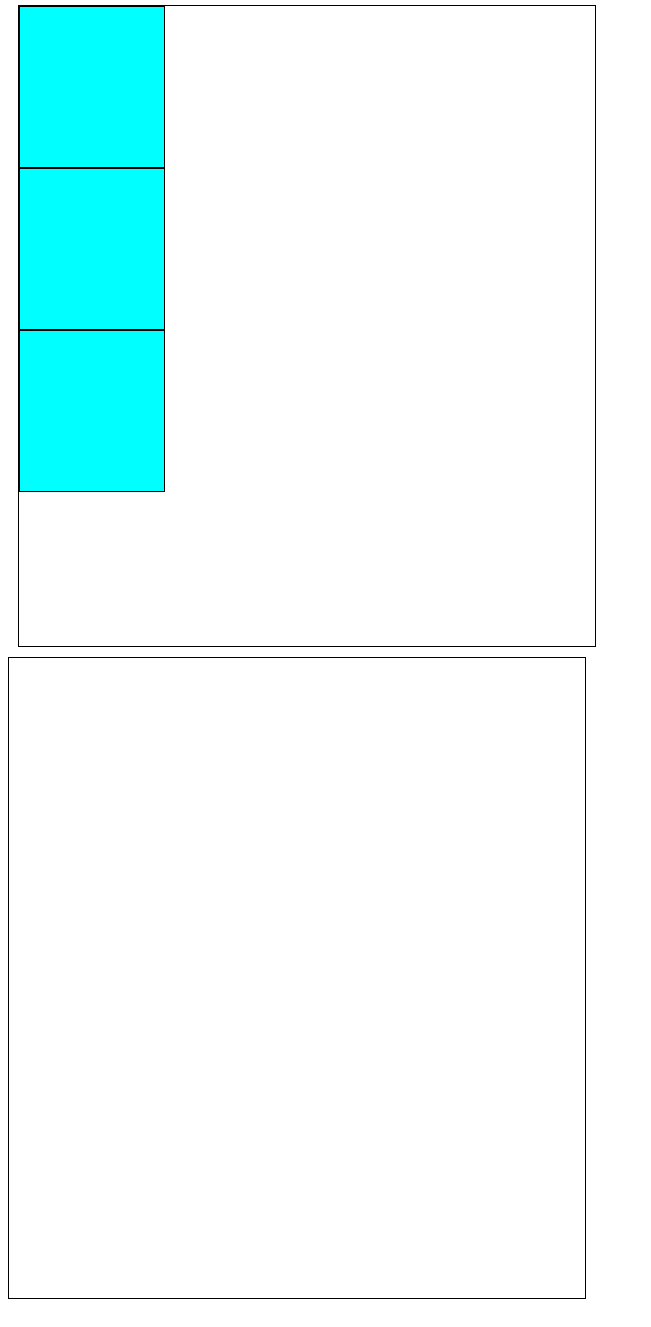
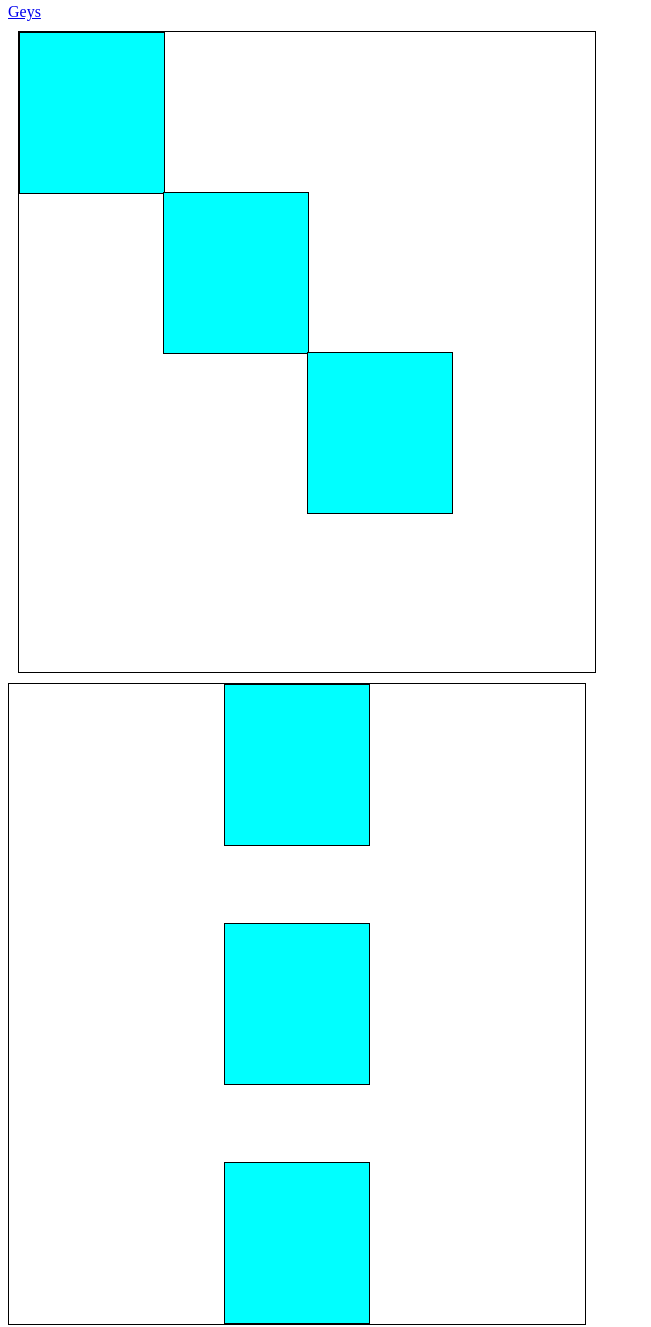
Before and after one commit to JuandiSolo/TallerMultimediayTransmedia_1, a plain HTML site: page index.html in a window 1280 px wide. Shown: the part 5-1332 px from the top of the page, without its empty margins (0-651 px from the left). Drawn offline with Linux system fonts and the light colour scheme.

Commit message:
creación duibujo y arreglo cuadrados

```diff
--- a/estilo.css
+++ b/estilo.css
@@ -18,12 +18,19 @@ body {
     height: 80vh;
     border: 1px solid black;
     margin: 10px;
+    position: relative;
 }
 
 #contenedor2 {
     width: 45vw;
     height: 80vh;
     border: 1px solid black;
+    display:flex;
+    flex-wrap: wrap;
+    justify-content: space-between;
+    align-items: baseline;
+    flex-direction: column-reverse;
+    align-content: space-around;
 }
 
 .cuadrado{
@@ -31,4 +38,36 @@ body {
     height: 25%;
     background-color: aqua;
     border: 1px solid black;
+    position: absolute
 }
+
+.cuadrado2{
+    width: 25%;
+    height: 25%;
+    background-color: aqua;
+    border: 1px solid black;
+}
+
+#cuadrado1{
+    top: 0%;
+    left: 0%;
+}
+
+#cuadrado2{
+    top: 25%;
+    left: 25%;
+}
+
+#cuadrado3{
+    top: 50%;
+    left: 50%;
+}
+
+
+
+#contenedor2 {
+    width: 45vw;
+    height: 80vh;
+    border: 1px solid black;
+    position: relative;
+}
--- a/index.html
+++ b/index.html
@@ -15,12 +15,18 @@
     <p class="Jose" id="a285">Esto es un párrafo</p>
     -->
 
+    <a href="dibujo.html">Geys</a>
     <div id="contenedor1">
-        <div class="cuadrado"></div>
-        <div class="cuadrado"></div>
-        <div class="cuadrado"></div>
+        <div class="cuadrado" id="cuadrado1"></div>
+        <div class="cuadrado" id="cuadrado2"></div>
+        <div class="cuadrado" id="cuadrado3"></div>
 
     </div>
 
-    <div id="contenedor2"></div>
+    <div id="contenedor2">
+        <div class="cuadrado2"></div>
+        <div class="cuadrado2"></div>
+        <div class="cuadrado2"></div>
+
+    </div>
 </body>
```
Also changed, not shown: dibujo.html (added, +12 -0 lines).
